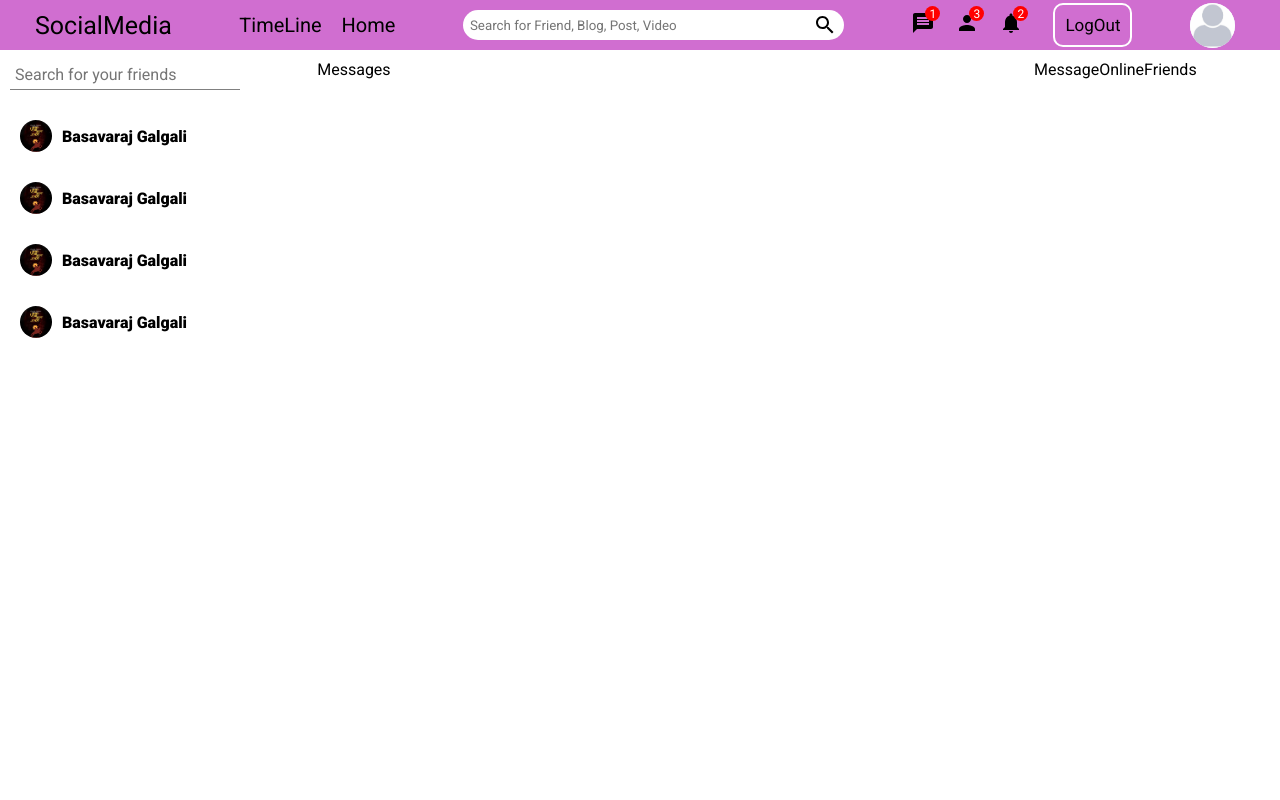
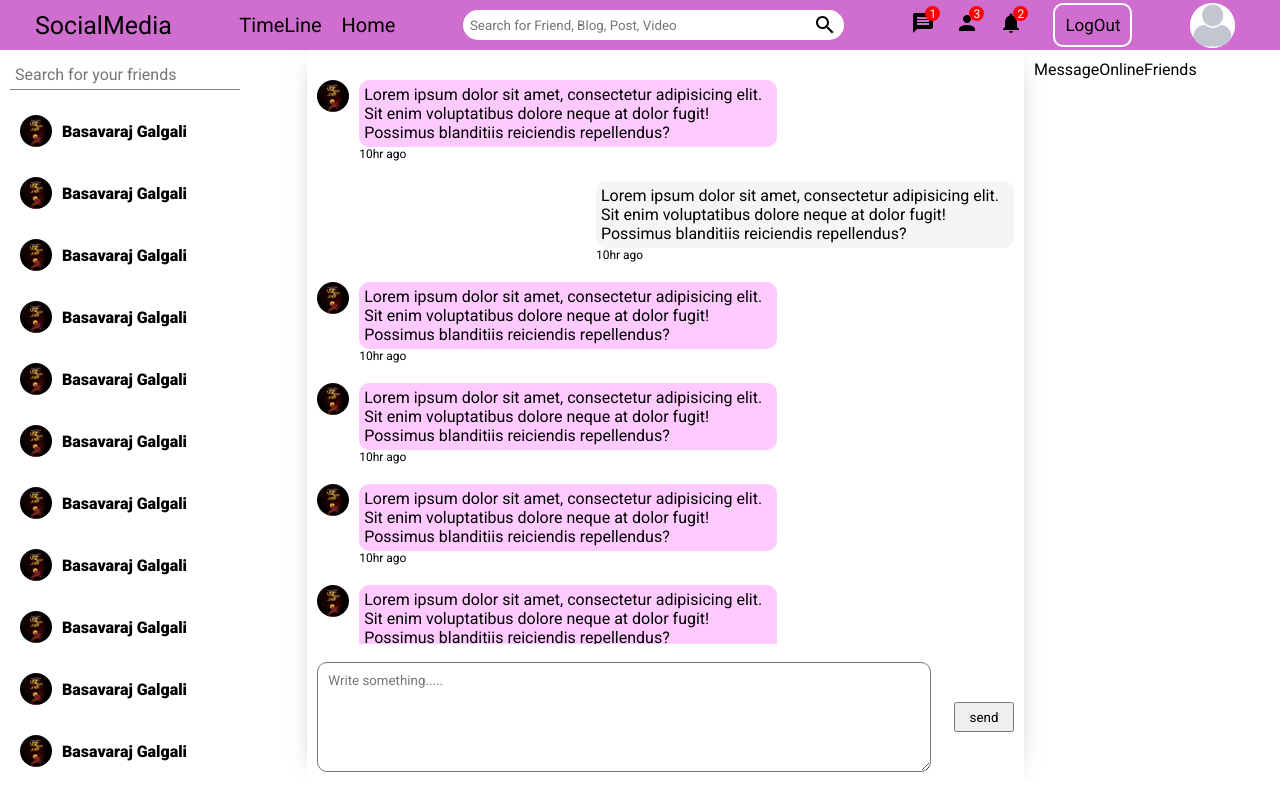
Before and after one commit to anurupkoli/socialMedia, a React (Create React App) app: page /messenger in a window 1280 px wide. Built offline with nearby package versions, Linux system fonts and the light colour scheme.

Commit message:
completed messages component

```diff
--- a/src/components/pages/messenger/Messenger.css
+++ b/src/components/pages/messenger/Messenger.css
@@ -1,17 +1,19 @@
-.messengerContainer{
-    display: flex;
-    height: calc(100vh - 70px);
-    width: 100%;
-    overflow-y: hidden;
-}
-
 .messengerMainContainer{
     width: 100%;
     overflow-x: hidden;
+    height: calc(100vh - 70px);
+}
+
+.messengerContainer{
+    display: flex;
+    width: 100%;
+    height: calc(100vh - 70px);
+    overflow-y: hidden;
 }
 
 .messengerConversation{
     flex: 3;
+    overflow-y: scroll;
 }
 .conversationWrapper{
     padding: 10px;
@@ -19,10 +21,41 @@
 
 .messengerMessages{
     flex: 7;
+    -webkit-box-shadow: 0px 0px 28px -13px rgba(66, 68, 90, 1);
+    -moz-box-shadow: 0px 0px 28px -13px rgba(66, 68, 90, 1);
+    box-shadow: 0px 0px 28px -18px rgba(66, 68, 90, 1);
 }
 
 .messagesWrapper{
     padding: 10px;
+    height: 100%;
+    display: flex;
+    flex-direction: column;
+}
+
+.messagesTop{
+    height: 80%;
+    overflow-y: scroll;
+}
+
+.messagesBottom{
+    height: 20%;
+    display: flex;
+    justify-content: space-between;
+    align-items: center;
+}
+
+.messageInputTextArea{
+    padding: 10px;
+    width: 85%;
+    height: 60%;
+    outline: none;
+    border-radius: 10px;
+}
+
+.sendMessageBtn{
+    width: 60px;
+    height: 30px;
 }
 
 .messengerOnlineFriends{
--- a/src/components/pages/messenger/Messenger.jsx
+++ b/src/components/pages/messenger/Messenger.jsx
@@ -8,8 +8,10 @@ import MessageOnlineFriends from "./messageOnlineFriends/MessageOnlineFriends";
 export default function Messanger() {
   return (
     <>
+      <div className="messengerTopBar">
+        <Topbar />
+      </div>
       <div className="messengerMainContainer">
-        <Topbar />
         <div className="messengerContainer">
           <div className="messengerConversation">
             <div className="conversationWrapper">
@@ -18,7 +20,23 @@ export default function Messanger() {
           </div>
           <div className="messengerMessages">
             <div className="messagesWrapper">
-              <Messages />
+              <div className="messagesTop">
+                <Messages />
+                <Messages isUser={true} />
+                <Messages />
+                <Messages />
+                <Messages />
+                <Messages />
+                <Messages />
+                <Messages />
+                <Messages />
+                <Messages />
+              </div>
+              <div className="messagesBottom">
+                <textarea className="messageInputTextArea" name="message" id="message" placeholder="Write something....." >
+                </textarea>
+                <button className="sendMessageBtn">send</button>
+              </div>
             </div>
           </div>
           <div className="messengerOnlineFriends">
--- a/src/components/pages/messenger/conversation/Conversation.css
+++ b/src/components/pages/messenger/conversation/Conversation.css
@@ -17,7 +17,8 @@
 }
 
 .conversationFriends{
-    margin-top: 20px;
+    margin-top: 15px;
+    height: 100%;
 }
 
 .conversationFriendsMainContainer{
--- a/src/components/pages/messenger/conversation/Conversation.jsx
+++ b/src/components/pages/messenger/conversation/Conversation.jsx
@@ -14,6 +14,28 @@ export default function Conversation() {
           <ConversationFriends/>
           <ConversationFriends/>
           <ConversationFriends/>
+          <ConversationFriends/>
+          <ConversationFriends/>
+          <ConversationFriends/>
+          <ConversationFriends/>
+          <ConversationFriends/>
+          <ConversationFriends/>
+          <ConversationFriends/>
+          <ConversationFriends/>
+          <ConversationFriends/>
+          <ConversationFriends/>
+          <ConversationFriends/>
+          <ConversationFriends/>
+          <ConversationFriends/>
+          <ConversationFriends/>
+          <ConversationFriends/>
+          <ConversationFriends/>
+          <ConversationFriends/>
+          <ConversationFriends/>
+          <ConversationFriends/>
+          <ConversationFriends/>
+          <ConversationFriends/>
+          <ConversationFriends/>
         </div>
       </div>
     </>
--- a/src/components/pages/messenger/messages/Messages.css
+++ b/src/components/pages/messenger/messages/Messages.css
@@ -0,0 +1,49 @@
+.messagesMainContainer{
+    display: flex;
+    width: 100%;
+    margin-top: 20px;
+}
+
+.messagesMainContainer.user{
+    justify-content: flex-end;
+}
+
+.messagesProfileImg{
+    width: 32px;
+    height: 32px;
+    border-radius: 50%;
+    margin-right: 10px;
+}
+
+.messageContainer.user .messagesProfileImg{
+    display: none;
+}
+
+.messagesProfileImg img{
+    width: 32px;
+    height: 32px;
+    border-radius: 50%;
+    object-fit:cover;
+}
+
+.messagesMainContainer.user .messagesProfileImg img{
+    display: none;
+}
+
+.messagesContainer{
+    max-width: 60%;
+}
+
+.messageText{
+    background-color: rgb(255, 202, 255);
+    border-radius: 10px;
+    padding: 5px;
+}
+
+.messagesMainContainer.user .messageText{
+    background-color: rgb(245, 245, 245);
+}
+
+.timeAgo{
+    font-size: 12px;
+}
--- a/src/components/pages/messenger/messages/Messages.jsx
+++ b/src/components/pages/messenger/messages/Messages.jsx
@@ -1,8 +1,21 @@
-import React from 'react'
-import './Messages.css'
+import React from "react";
+import "./Messages.css";
 
-export default function Messages() {
+export default function Messages(props) {
+  const {isUser} = props;
   return (
-    <div>Messages</div>
-  )
+    <>
+      <div className={isUser?"messagesMainContainer user": "messagesMainContainer"}>
+        <div className="messagesProfileImg">
+          <img src="/images/shivaray2.jpg" alt="" />
+        </div>
+        <div className="messagesContainer">
+          <p className="messageText">
+            Lorem ipsum dolor sit amet, consectetur adipisicing elit. Sit enim voluptatibus dolore neque at dolor fugit! Possimus blanditiis reiciendis repellendus?
+          </p>
+          <p className="timeAgo">10hr ago</p>
+        </div>
+      </div>
+    </>
+  );
 }
```
Also changed, not shown: 1 other file (tests, documents, lock files or other folders).
